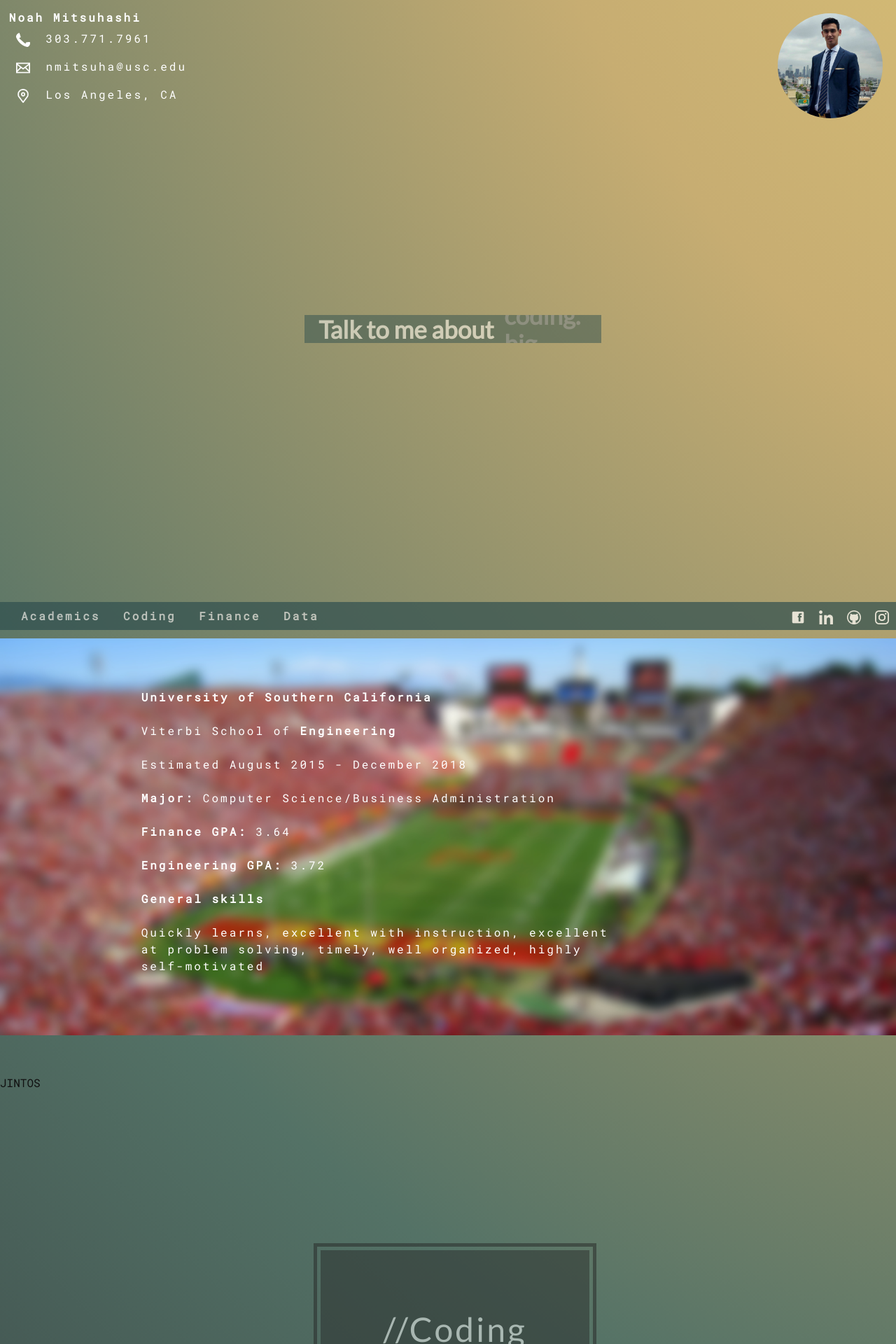
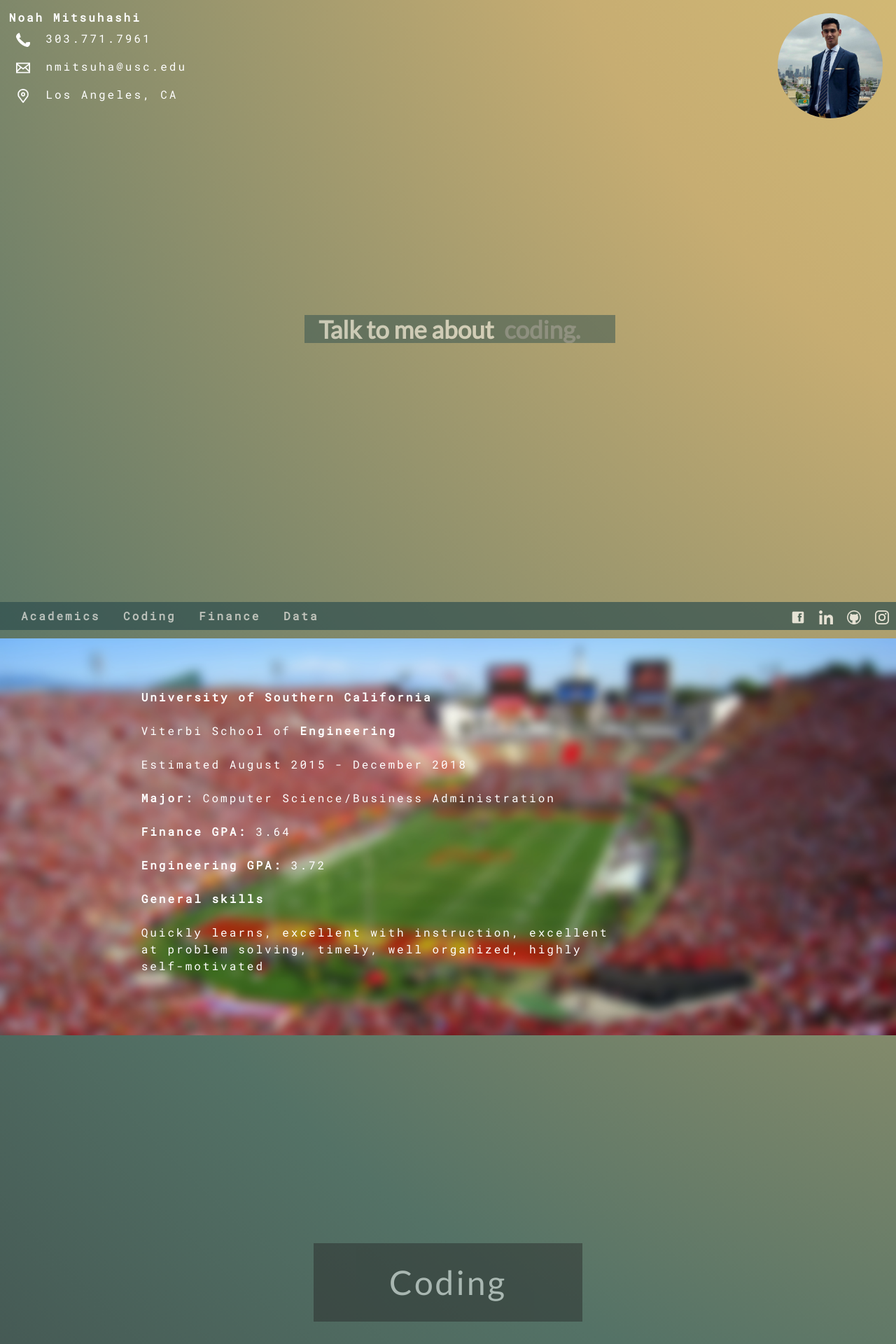
Before and after one commit to nmits/nmits.github.io, a Jekyll site: the page built from index.html, in a window 1280 px wide. Shown: the top 1920 px of the page at 70% size. Built offline with Jekyll 4.4.1, drawn with Linux system fonts in a browser that asks for light colours; nearby versions of some CDN libraries; some of the changed text lies outside the part shown.

Commit message:
Scrolling intro

```diff
--- a/_includes/header.html
+++ b/_includes/header.html
@@ -25,7 +25,7 @@
                     Talk to me about
                 </p>
                 <ul class="content__container__list">
-                    <li class="content__container__list__item">school.</li>
+                    <li class="content__container__list__item">business.</li>
                     <li class="content__container__list__item">finance.</li>
                     <li class="content__container__list__item">coding.</li>
                     <li class="content__container__list__item">big data.</li>
--- a/_layouts/default.html
+++ b/_layouts/default.html
@@ -34,7 +34,7 @@
             </p>
         </div>
             <a id="Coding"></a>
-            <div class="titles"><p>//Coding</p></div>
+            <div class="titles"><p>Coding</p></div>
         <div class = "CodingText">
             <p>
                 <b>Programmer for Kairos</b>
@@ -61,7 +67,7 @@
             </p>
         </div>
             <a id="Finance"></a>
-            <div class="titles"><p>Finance.</p><br>
+            <div class="titles"><p>Finance</p><br>
             </div>
         <div class = "FinanceText">
             <p>
@@ -84,7 +95,7 @@
             </p>
         </div>
             <a id="Data"></a>
-            <div class="titles"><p>Data</p><br>
+            <div class="titles"><p>Data Analytics</p><br>
             </div>
         <div class = "DataText">
             <p>
@@ -115,5 +132,3 @@
   </body>
 
 </html>
-
-<div class="clip-text clip-text_one">JINTOS</div>
--- a/_sass/_layout.scss
+++ b/_sass/_layout.scss
@@ -79,8 +79,6 @@
 
 .titles {
     font-family: 'Lato', sans-serif;
-    border: solid #252525 5px;
-    padding: 5px;
     opacity: 0.5;
     width: 30vw;
     margin-left: 35vw;
@@ -91,7 +89,7 @@
 .titles p{
     color: #FFF;
     text-align: center;
-    padding: 20%;
+    padding: 20px;
     font-size: 48px;
     font-weight: 400;
     background-color: #252525;
```
Also changed, not shown: other parts of _layouts/default.html (+18 -1 lines).
